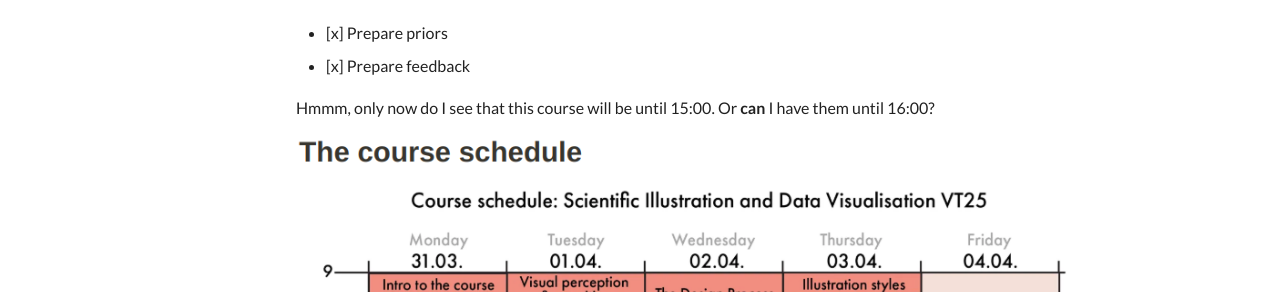
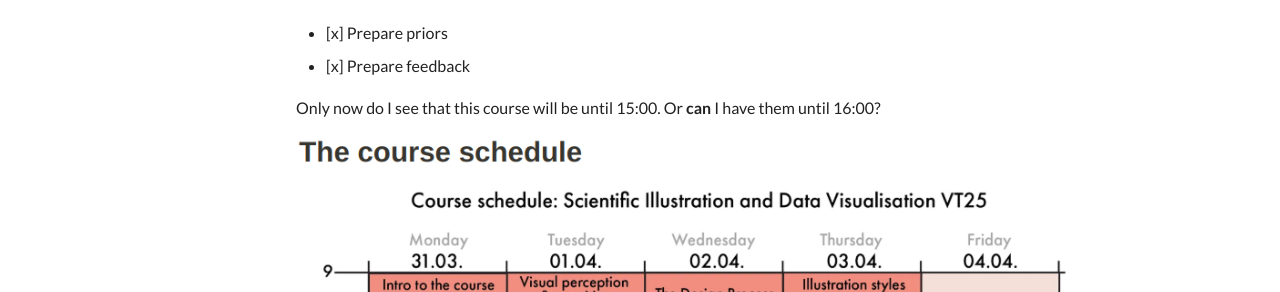
Before and after one commit to richelbilderbeek/intro_r_course, an MkDocs documentation site: the page built from docs/lesson_plans/20250404/README.md, in a window 1280 px wide and 1353 px high. Shown: the part 659-951 px from the top of the window. Built offline with MkDocs 1.6.1 and Material for MkDocs 9.7.7, drawn with Linux system fonts in a browser that asks for light colours; comment, search, counter and statistics services are not loaded.

Commit message:
Fix spelling

```diff
--- a/docs/lesson_plans/20250404/README.md
+++ b/docs/lesson_plans/20250404/README.md
@@ -20,7 +20,7 @@
 - [x] Prepare priors
 - [x] Prepare feedback
 
-Hmmm, only now do I see that this course will be until 15:00.
+Only now do I see that this course will be until 15:00.
 Or **can** I have them until 16:00?
 
-![Part of the sschedule](schedule.png)
+![Part of the schedule](schedule.png)
```
Also changed, not shown: docs/evaluations/20250404/README.md (+2 -2 lines), .wordlist.txt.
